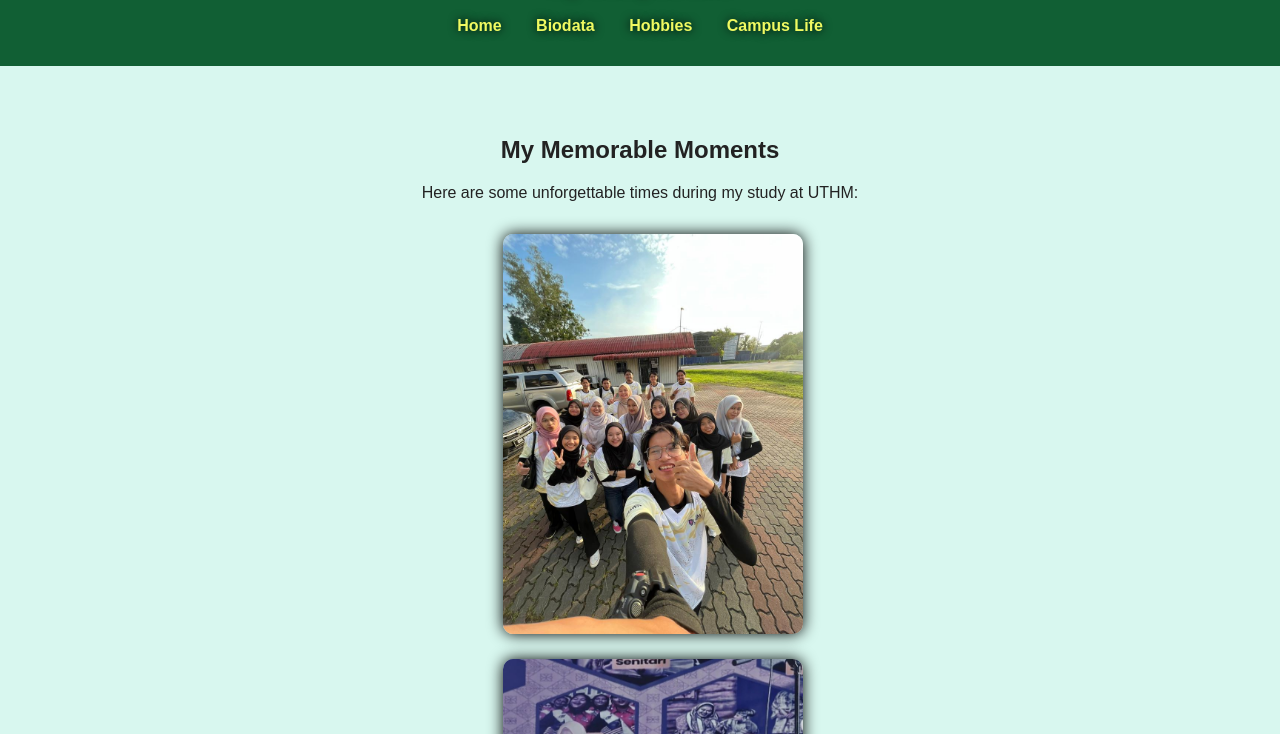
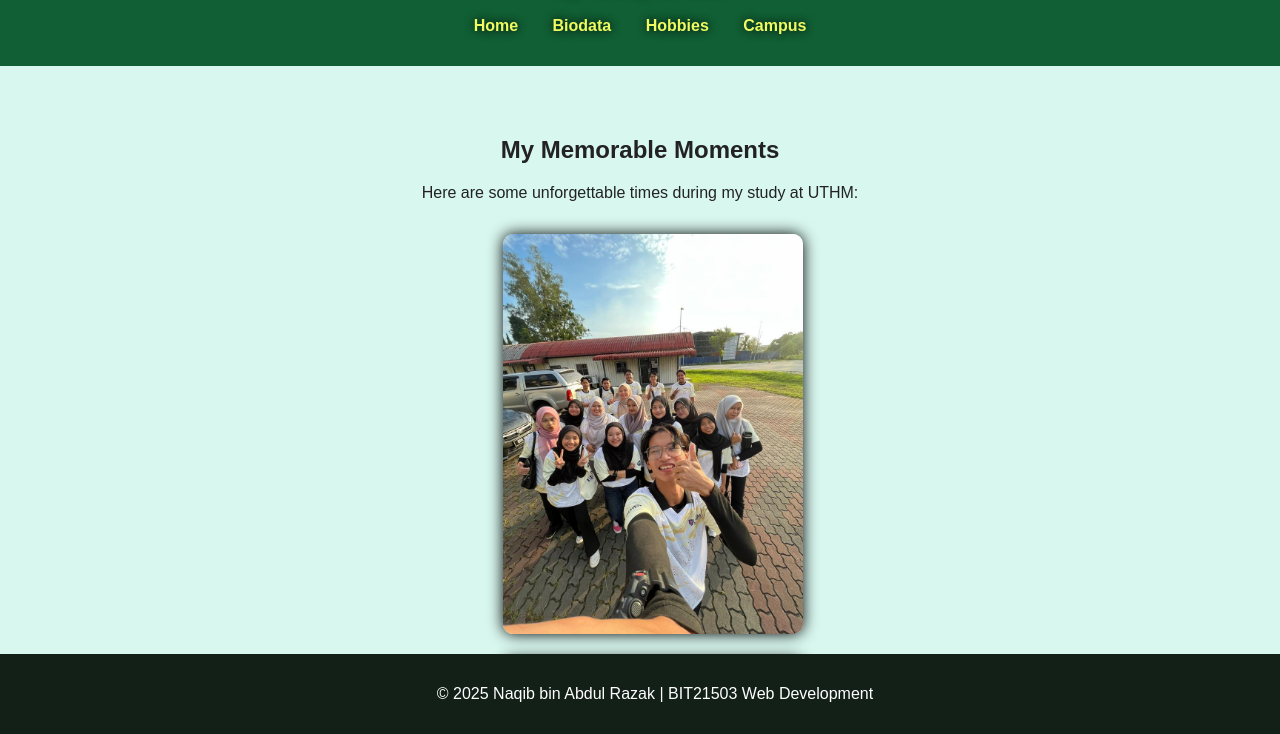
Before and after one commit to naqibrazak/lab-3, a plain HTML site: page campus.html in a window 1280 px wide. Shown: the part 66-800 px from the top of the page. Drawn offline with Linux system fonts and the light colour scheme.

Commit message:
Refactor footer content for consistency across pages and update navigation label in campus.html

```diff
--- a/campus.html
+++ b/campus.html
@@ -13,7 +13,7 @@
                 <li><a href="index.html">Home</a></li>
                 <li><a href="biodata.html">Biodata</a></li>
                 <li><a href="hobbies.html">Hobbies</a></li>
-                <li><a href="campus.html">Campus Life</a></li>
+                <li><a href="campus.html">Campus</a></li>
             </ul>
         </nav>
 
@@ -38,5 +38,9 @@
                 </li>
             </ul>
         </section>
+
+        <footer>
+            <p>© 2025 Naqib bin Abdul Razak | BIT21503 Web Development</p>
+        </footer>
     </body>
 </html>
```
Also changed, not shown: hobbies.html (+1 -1 lines), index.html (+1 -1 lines).
